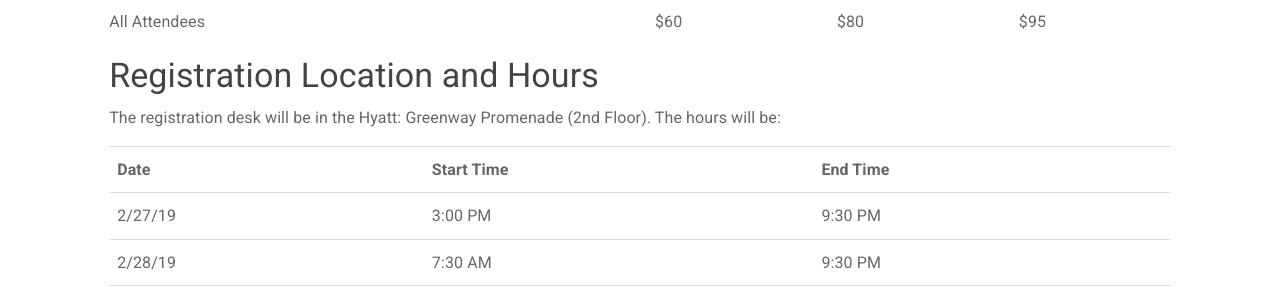
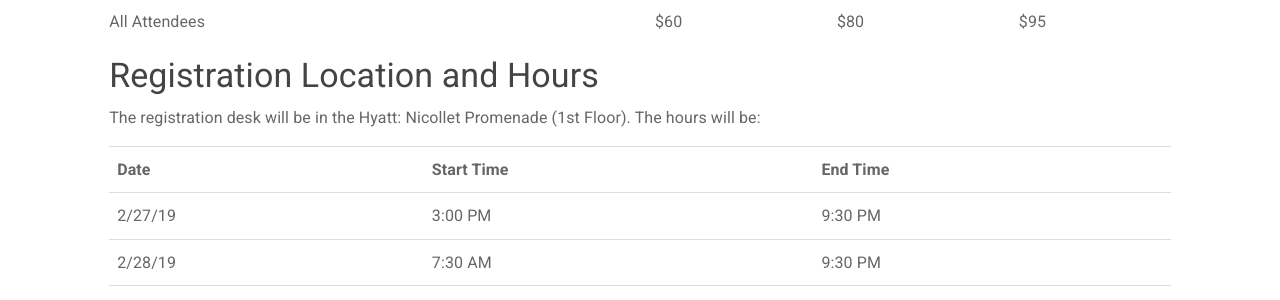
Before and after one commit to sheckman/sigcse2019, a Jekyll site: the page built from attendees/index.md, in a window 1280 px wide and 900 px high, scrolled down 1209 px. Shown: the part 152-452 px from the top of the window. Built offline with Jekyll 4.4.1, drawn with Linux system fonts in a browser that asks for light colours.

Commit message:
fixed registration desk location

```diff
--- a/attendees/index.md
+++ b/attendees/index.md
@@ -168,8 +168,7 @@ All times related to registration are in the <a href="https://www.timeanddate.co
 
 ### Registration Location and Hours
 
-The registration desk will be in the Hyatt: Greenway Promenade (2nd Floor). The hours will be:
-
+The registration desk will be in the Hyatt: Nicollet Promenade (1st Floor). The hours will be:
 
   <table class="table">
       <tbody>
```
